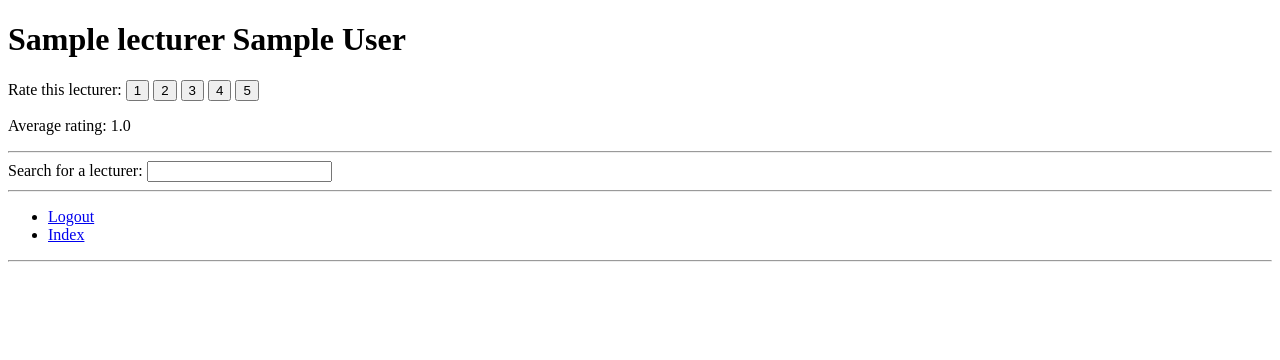
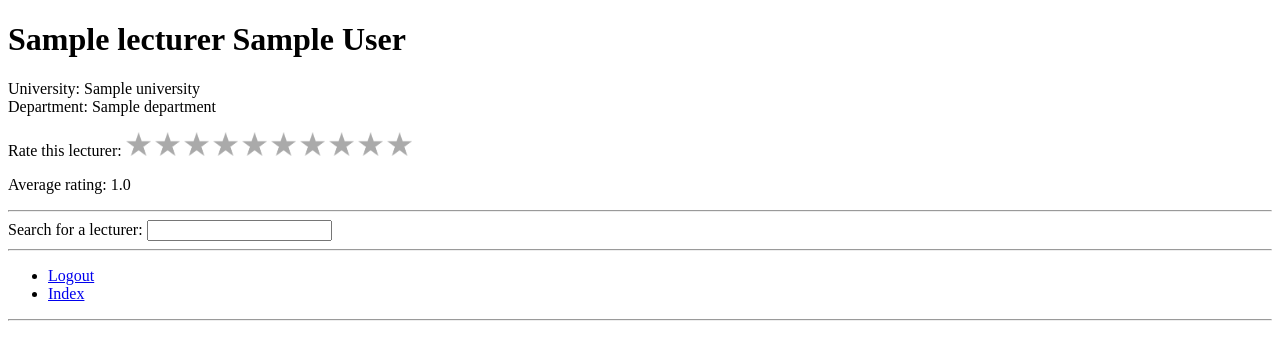
Before and after one commit to DevdudeSami/RateMyLecturer, a Django app: page /lecturer/1/ in a window 1280 px wide. Shown: the top 360 px of the page. Run offline with Django 3.2, Linux system fonts and the light colour scheme; a user stored in the database is signed in; tables that the repository leaves empty hold one stand-in row (values such as "Sample post").

Commit message:
fixed signup and added actual stars for rating

```diff
--- a/lecturer/models.py
+++ b/lecturer/models.py
@@ -42,6 +42,8 @@ class Lecturer(models.Model):
     def get_rating(self):
         # Calculates the average rating
         ratings = Rating.objects.filter(lecturer=self)
+        if not ratings.exists(): return 0
+
         total = reduce((lambda x,y: x+y), map(lambda r: r.value, ratings))
         return total/ratings.count()
 
--- a/lecturer/templates/lecturer/lecturerPage.html
+++ b/lecturer/templates/lecturer/lecturerPage.html
@@ -9,6 +9,8 @@
 {% block script_block %}
     <script>
         var lecturerID = {{ lecturer.id }};
+        var starURL = "{% static 'img/star.png' %}";
+        var selectedStarURL = "{% static 'img/star-selected.png' %}";
     </script>
 
     <script src="{% static 'js/LecturerPageScript.js' %}"></script>
@@ -16,20 +18,31 @@
 
 {% block body_block %}
     <style>
+        /*.rateLecturerButton {
+            content:url("{% static 'img/star.png' %}");
+        }
+
         .rateLecturerButton[disabled] {
-            background-color: yellow;
-        }
+            content:url("{% static 'img/star-selected.png' %}");
+        }*/
     </style>
 
     <h1>{{ lecturer.title }} {{ lecturer.first_name }} {{ lecturer.last_name }}</h1>
 
     <p>
+        University: {{ lecturer.university }} <br />
+        Department: {{ lecturer.department.name }}
+    </p>
+
+    <p>
         Rate this lecturer:
-        <button class="rateLecturerButton" id="rateLecturerButton1" onclick="rateLecturer(1)">1</button>
-        <button class="rateLecturerButton" id="rateLecturerButton2" onclick="rateLecturer(2)">2</button>
-        <button class="rateLecturerButton" id="rateLecturerButton3" onclick="rateLecturer(3)">3</button>
-        <button class="rateLecturerButton" id="rateLecturerButton4" onclick="rateLecturer(4)">4</button>
-        <button class="rateLecturerButton" id="rateLecturerButton5" onclick="rateLecturer(5)">5</button>
+
+        <!-- Using this to iterate a fixed number of times -->
+        {% for i in "1234567890" %}
+            <img src="{% static 'img/star.png' %}" width=25 class="rateLecturerButton" id="rateLecturerButton{{forloop.counter}}" onclick="rateLecturer({{forloop.counter}})">
+
+                <!-- {{forloop.counter}} -->
+        {% endfor %}
     </p>
 
     <p>
--- a/log/forms.py
+++ b/log/forms.py
@@ -15,4 +15,4 @@ class UserForm(forms.ModelForm):
 class UserProfileForm(forms.ModelForm):
     class Meta:
         model = UserProfile
-        fields = ['picture']
+        fields = ['picture', 'university']
--- a/static/js/LecturerPageScript.js
+++ b/static/js/LecturerPageScript.js
@@ -52,12 +52,11 @@ function getRatingForLecturerCallback(data) {
     nextAjaxRequest();
 
     if(data != "NONE") {
-        // enable all then disable the one
-        for(var i = 1; i<=5; i++) {
-            $("#rateLecturerButton" + i).prop("disabled", false);
+        $(".rateLecturerButton").prop("src", starURL);
+
+        for(var i=1; i<=data; i++) {
+            $("#rateLecturerButton" + i).prop("src", selectedStarURL);
         }
-
-        $("#rateLecturerButton" + data).prop("disabled", true);
     }
 }
 
```
Also changed, not shown: static/img/star-selected.png (added), static/img/star.png (added), 2 other files.
